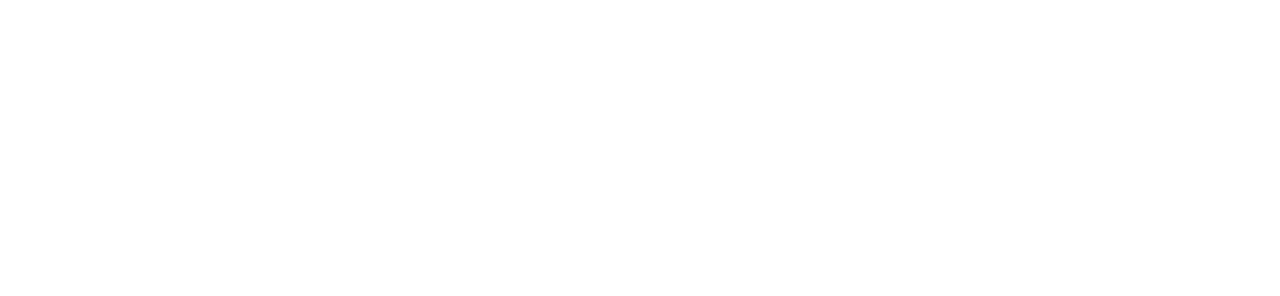
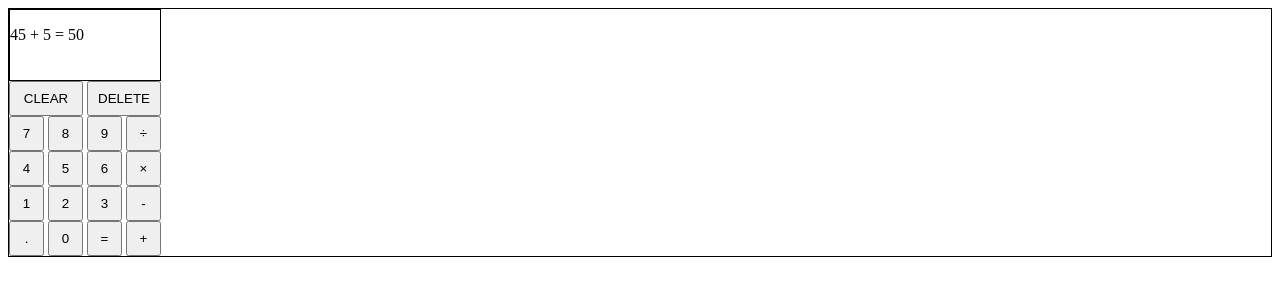
Before and after one commit to AdeptDinosaur/calculator, a plain HTML site: page index.html in a window 1280 px wide. Drawn offline with Linux system fonts and the light colour scheme.

Commit message:
Add buttons and minor css

```diff
--- a/index.html
+++ b/index.html
@@ -8,6 +8,39 @@
     <link rel="stylesheet" href="styles.css">
   </head>
   <body>
+    <div id="container">
+        <div id="screen">
+            <p id="display">45 + 5 = 50</p>
+        </div>
+        <div>
+            <button id="clear" class="rectangle">CLEAR</button>
+            <button id="delete" class="rectangle">DELETE</button>
+        </div>
+        <div>
+            <button id="seven" class="square">7</button>
+            <button id="eight" class="square">8</button>
+            <button id="nine" class="square">9</button>
+            <button id="divide" class="square">&#247</button>
+        </div>
+        <div>
+            <button id="four" class="square">4</button>
+            <button id="five" class="square">5</button>
+            <button id="six" class="square">6</button>
+            <button id="multiply" class="square">&times;</button>
+        </div>
+        <div>
+            <button id="one" class="square">1</button>
+            <button id="two" class="square">2</button>
+            <button id="three" class="square">3</button>
+            <button id="subtract" class="square">-</button>
+        </div>
+        <div>
+            <button id="decimal" class="square">.</button>
+            <button id="zero" class="square">0</button>
+            <button id="equals" class="square">=</button>
+            <button id="add" class="square">+</button>
+        </div>
+    </div>
 	<script src="scripts.js"></script>
   </body>
 </html>
--- a/scripts.js
+++ b/scripts.js
@@ -0,0 +1,31 @@
+function add(a, b) {
+    return a + b;
+}
+
+function subtract(a, b) {
+    return a - b;
+}
+
+function multiply(a, b) {
+    return a * b;
+}
+
+function divide(a, b) {
+    return a / b;
+}
+
+let operator = "";
+let num1 = 0;
+let num2 = 0;
+
+function operate(operator, num1, num2) {
+    if(operator === "+"){
+        add(num1, num2);
+    } else if (operator === "-"){
+        subtract(num1, num2);
+    } else if (operator === "*"){
+        multiply(num1, num2);
+    } else if (operator === "/"){
+        divide(num1, num2);
+    }
+}
--- a/styles.css
+++ b/styles.css
@@ -0,0 +1,19 @@
+#container{
+
+    border: 1px solid black;
+}
+#screen {
+    width: 150px;
+    height: 70px;
+    border: 1px solid black;
+}
+.rectangle{
+    width: 74px;
+    height: 35px;
+
+}
+.square {
+    width: 35px;
+    height: 35px;
+
+}
```
